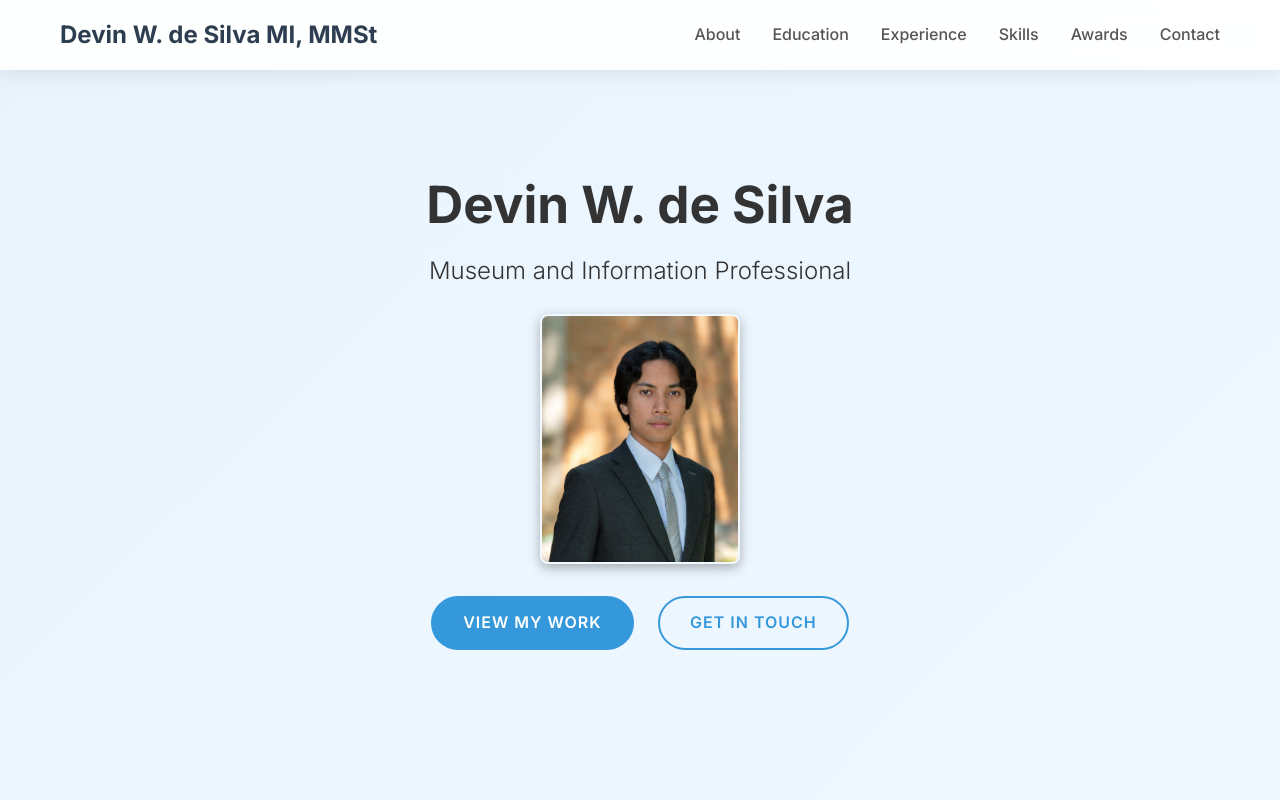
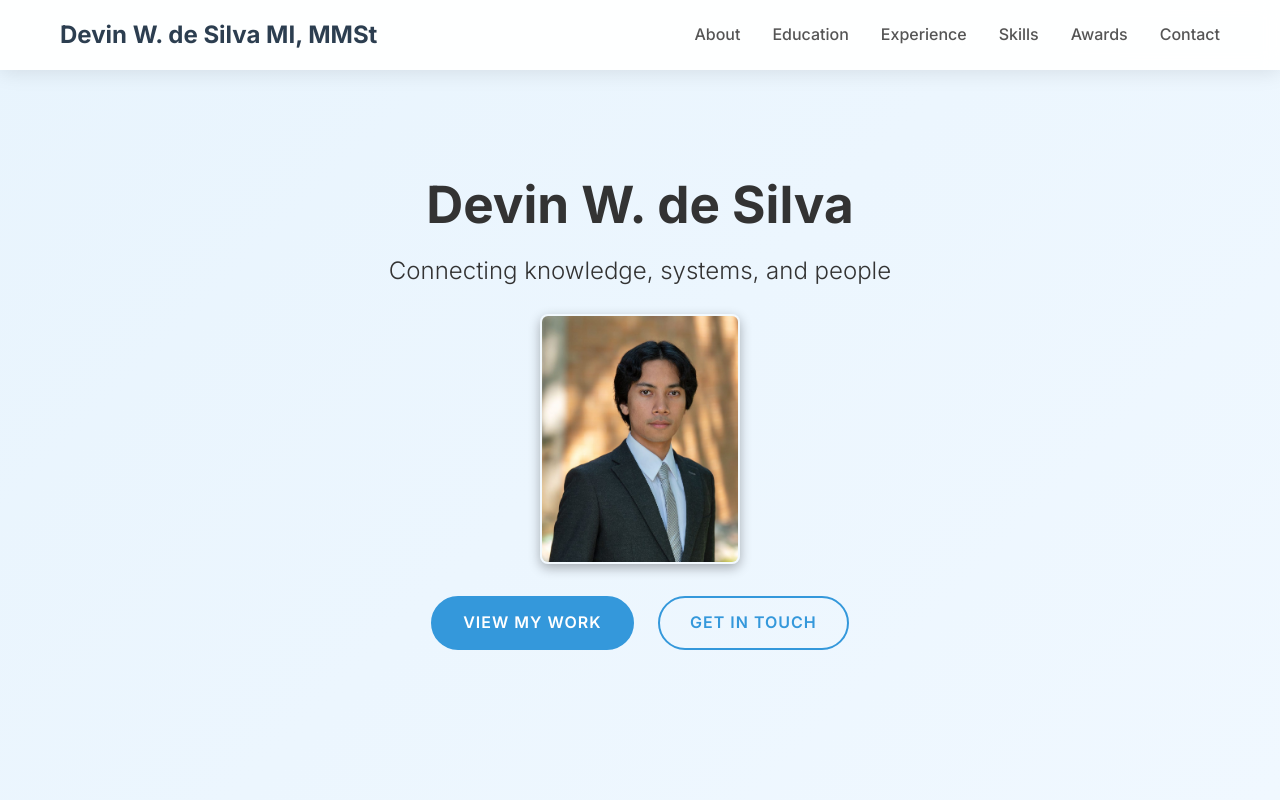
Before and after one commit to CandyEatingReporter/candyeatingreporter.github.io, a plain HTML site: page index.html in a window 1280 px wide. Shown: the top 800 px of the page. Drawn offline with Linux system fonts and the light colour scheme.

Commit message:
Update index.html

```diff
--- a/index.html
+++ b/index.html
@@ -45,7 +45,7 @@
     <section id="home" class="hero">
         <div class="hero-content">
             <h1 class="hero-title">Devin W. de Silva</h1>
-            <p class="hero-subtitle">Museum and Information Professional</p>
+            <p class="hero-subtitle">Connecting knowledge, systems, and people</p>
             <div class="hero-photo">
                 <img src="profile-photo.jpg" alt="Devin de Silva" class="profile-image">
             </div>
```
